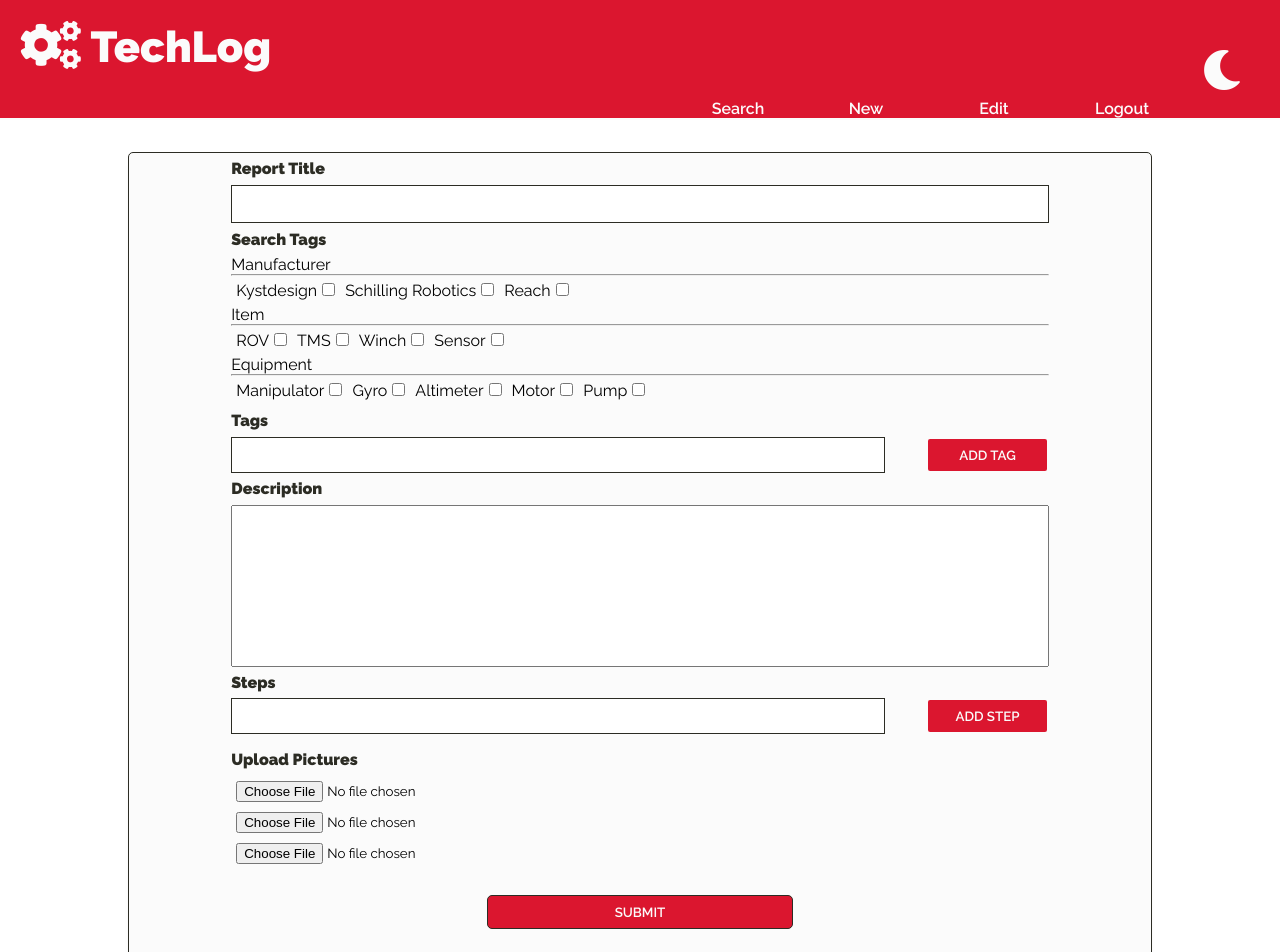
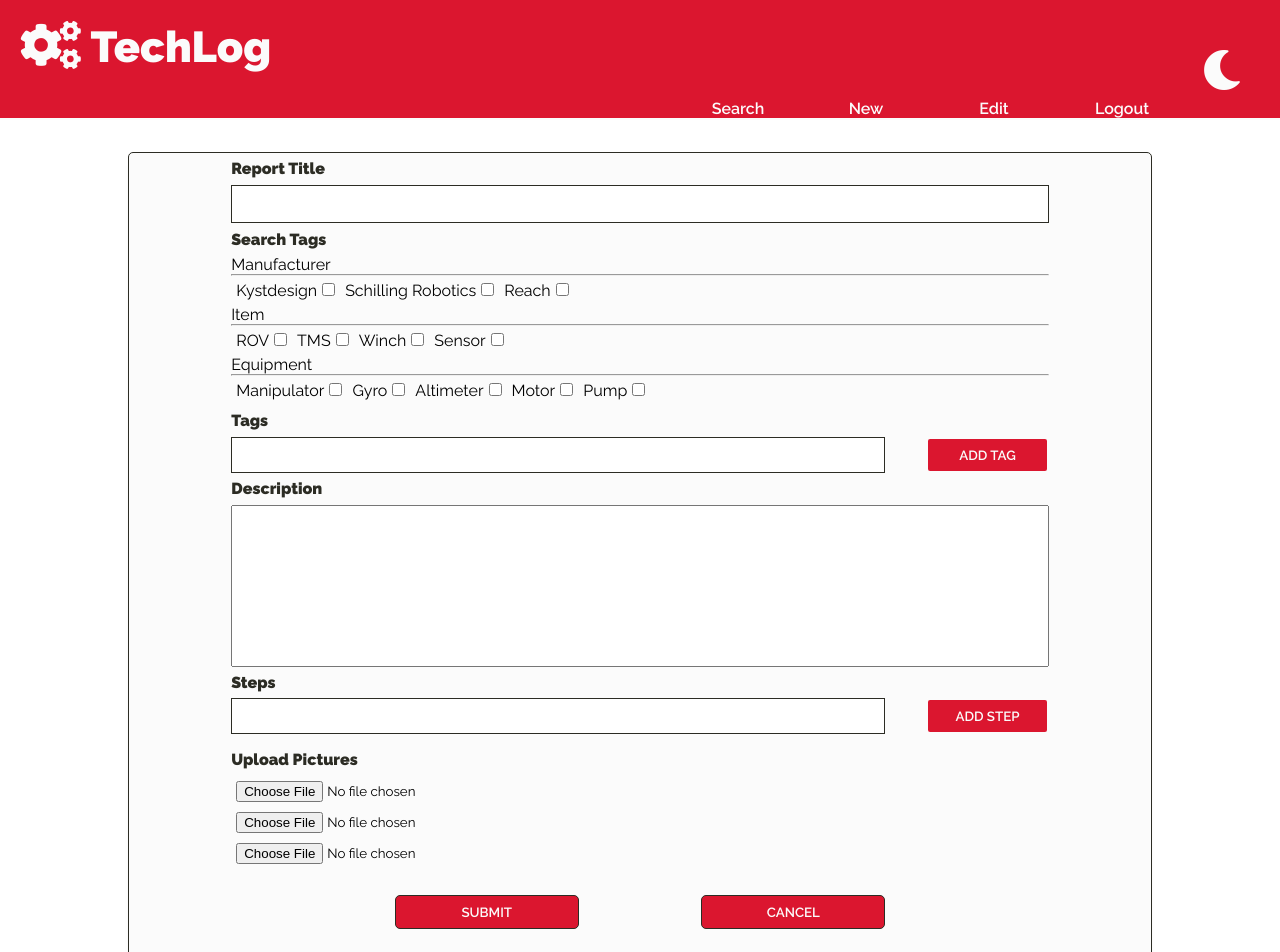
Before and after one commit to alexanderjaye/TechLog, a React (Create React App) app in the folder client/techlog/: page /new in a window 1280 px wide. Shown: the top 952 px of the page. Built offline with nearby package versions, Linux system fonts and the light colour scheme.

Commit message:
feat: add cancel button to new and edit forms, returning user to search page

```diff
--- a/client/techlog/src/Form/Form.css
+++ b/client/techlog/src/Form/Form.css
@@ -118,3 +118,29 @@ label {
   background-color: var(--color-primary);
   border: 1px solid var(--color-secondary);
 }
+
+.report__cancel__btn {
+  cursor: pointer;
+  width: 30%;
+  padding: 8px;
+  color: var(--color-primary);
+  font-weight: 600;
+  outline: none;
+  background-color: var(--color-secondary);
+  border: 2px solid var(--color-primary);
+  margin-top: 2em;
+  margin-bottom: 2em;
+  border-radius: 5px;
+}
+
+.report__cancel__btn:hover {
+  color: var(--color-secondary);
+  background-color: var(--color-primary);
+  border: 1px solid var(--color-secondary);
+}
+
+.report__btns__container {
+  width: 60%;
+  justify-content: space-around;
+  display: flex;
+}
--- a/client/techlog/src/Form/Form.js
+++ b/client/techlog/src/Form/Form.js
@@ -58,6 +58,13 @@ const Form = ( { formSubmit, formPatch, form, history } ) => {
     if (location.pathname === '/new') await formSubmit(title, collectedTags, description, steps, pics);
     else if (location.pathname === '/edit') await formPatch(title, collectedTags, description, steps);
 
+    //Reset tags state and redirect
+    history.push('/search');
+  }
+
+  //Form cancel handler
+  const formCancelHandler = (event) => {
+    event.preventDefault();
     //Reset tags state and redirect
     history.push('/search');
   }
@@ -204,7 +211,10 @@ const Form = ( { formSubmit, formPatch, form, history } ) => {
             <input type="file" className="pics"></input>
       </div>}
 
-      <input name="formSubmit" className="report__submit__btn" type="submit" value="SUBMIT" onClick={formHandler} disabled={formValidator()}/>
+      <div className="report__btns__container">
+        <input name="formSubmit" className="report__submit__btn" type="submit" value="SUBMIT" onClick={formHandler} disabled={formValidator()}/>
+        <input name="formSubmit" className="report__cancel__btn" type="submit" value="CANCEL" onClick={formCancelHandler}/>
+      </div>
 
     </form>
   )
```
